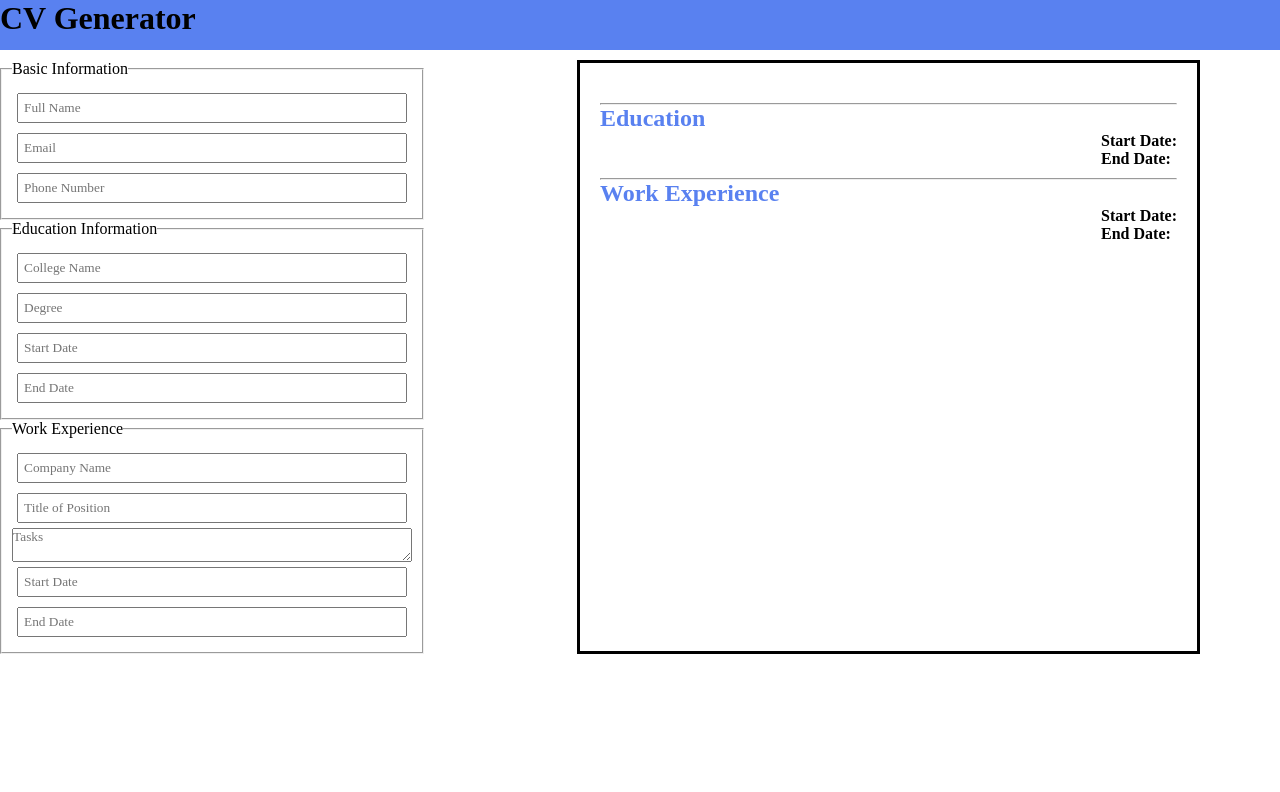
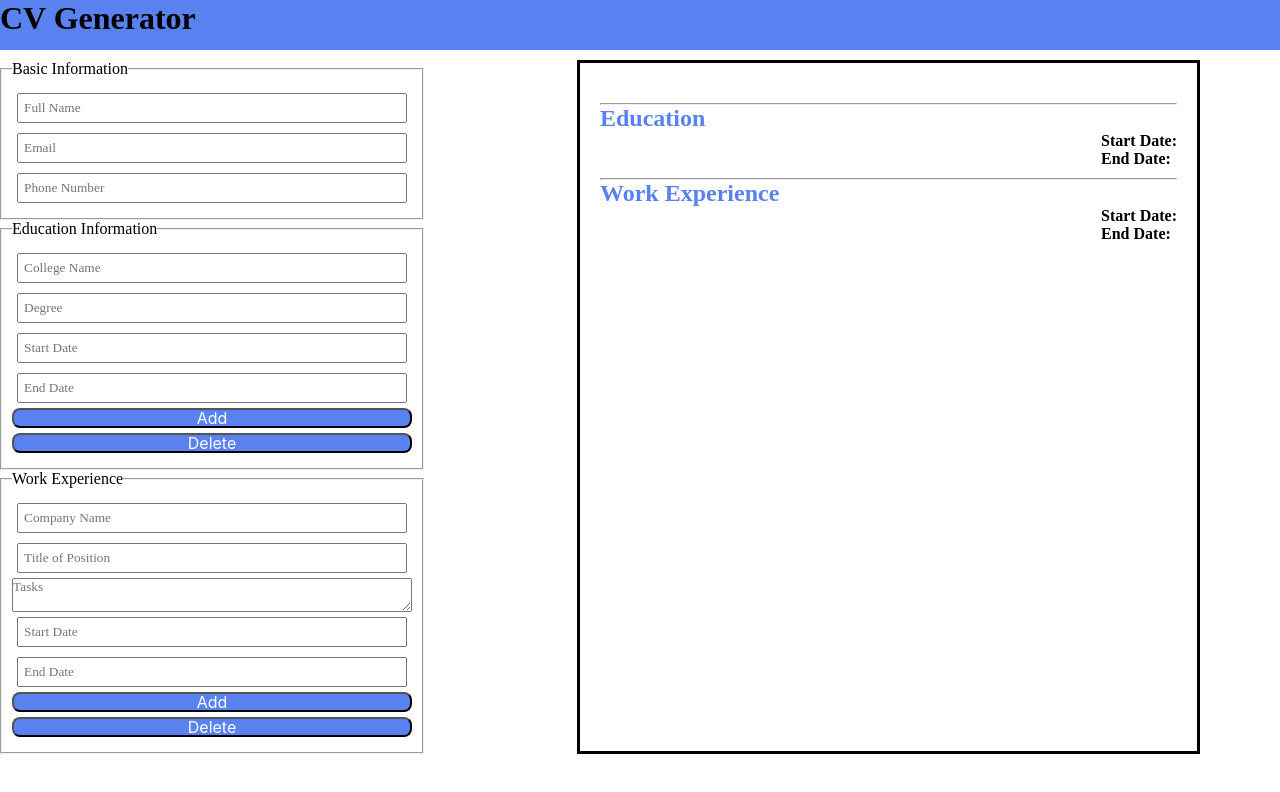
Before and after one commit to DannyT-0/cv-application, a React (Create React App) app in the folder cv-project/: page / in a window 1280 px wide. Shown: the top 792 px of the page. Built offline with nearby package versions, Linux system fonts and the light colour scheme.

Commit message:
added buttons. have not added functionality yet

```diff
--- a/cv-project/src/App.css
+++ b/cv-project/src/App.css
@@ -66,3 +66,47 @@ display: flex;
   justify-content: space-between;
   margin-bottom: 10px;
 }
+
+button{
+  align-items: center;
+  background-color:  rgb(89, 129, 240);
+  border-radius: 8px;
+  box-sizing: border-box;
+  color: white;
+  cursor: pointer;
+  display: flex;
+  font-family: Inter,sans-serif;
+  font-size: 16px;
+  height: 20px;
+  justify-content: center;
+  line-height: 24px;
+  max-width: 100%;
+  padding: 0;
+  position: relative;
+  text-align: center;
+  text-decoration: none;
+  user-select: none;
+  -webkit-user-select: none;
+  touch-action: manipulation;
+  margin-bottom: 5px;
+}
+
+
+button:hover:after {
+  transform: translate(0, 0);
+}
+
+button:active {
+  background-color: #ffdeda;
+  outline: 0;
+}
+
+button:hover {
+  outline: 0;
+}
+
+@media (min-width: 768px) {
+  button {
+    padding: 0 40px;
+  }
+}
--- a/cv-project/src/App.js
+++ b/cv-project/src/App.js
@@ -32,7 +32,18 @@ function App() {
 		});
 	}
 
-	console.log(formInfo);
+	function handleClick(e) {
+		e.preventDefault();
+		formInfo.name ? console.log("truthy") : console.log("falsy");
+		// const inputInfo = [{}];
+		// inputInfo.push(formInfo);
+	}
+
+	// if the input's are truthy and add is pressed,
+	//    the info is appended onto the CV section
+	//
+
+	// console.log(formInfo);
 
 	return (
 		<div>
@@ -51,6 +62,7 @@ function App() {
 						degree={formInfo.degree}
 						schoolStart={formInfo.schoolStart}
 						schoolEnd={formInfo.schoolEnd}
+						handleClick={handleClick}
 					/>
 					<Work
 						onChange={handleChange}
@@ -59,6 +71,7 @@ function App() {
 						taskDescription={formInfo.taskDescription}
 						workStart={formInfo.workStart}
 						workEnd={formInfo.workEnd}
+						handleClick={handleClick}
 					/>
 				</div>
 				<Letter
--- a/cv-project/src/Components/Basic.js
+++ b/cv-project/src/Components/Basic.js
@@ -29,7 +29,6 @@ export default function Basic(props) {
 						placeholder="Phone Number"
 						onChange={props.onChange}
 					/>
-					{/* <button>Submit</button> */}
 				</fieldset>
 			</form>
 		</div>
--- a/cv-project/src/Components/Education.js
+++ b/cv-project/src/Components/Education.js
@@ -36,7 +36,8 @@ export default function Education(props) {
 					onChange={props.onChange}
 				/>
 
-				{/* <button>Submit</button> */}
+				<button onClick={props.handleClick}>Add</button>
+				<button onClick={props.handleClick}>Delete</button>
 			</fieldset>
 		</form>
 	);
--- a/cv-project/src/Components/Work.js
+++ b/cv-project/src/Components/Work.js
@@ -40,7 +40,8 @@ export default function Work(props) {
 					onChange={props.onChange}
 				/>
 
-				{/* <button>Submit</button> */}
+				<button onClick={props.handleClick}>Add</button>
+				<button onClick={props.handleClick}>Delete</button>
 			</fieldset>
 		</form>
 	);
```
